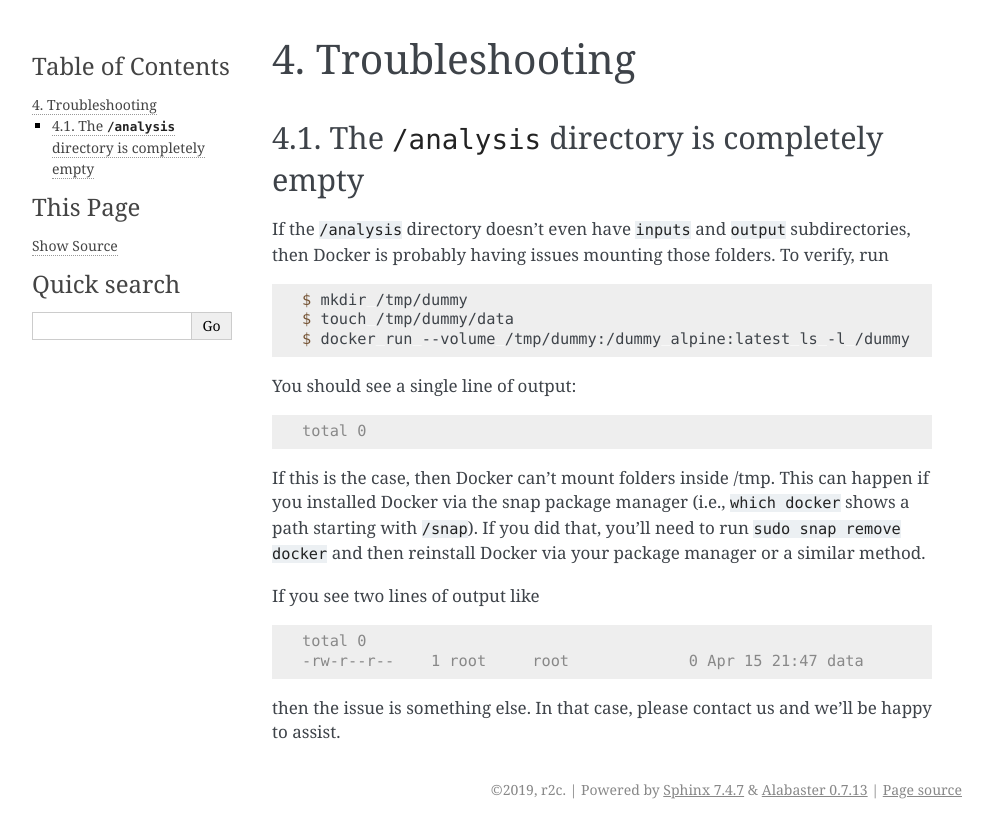
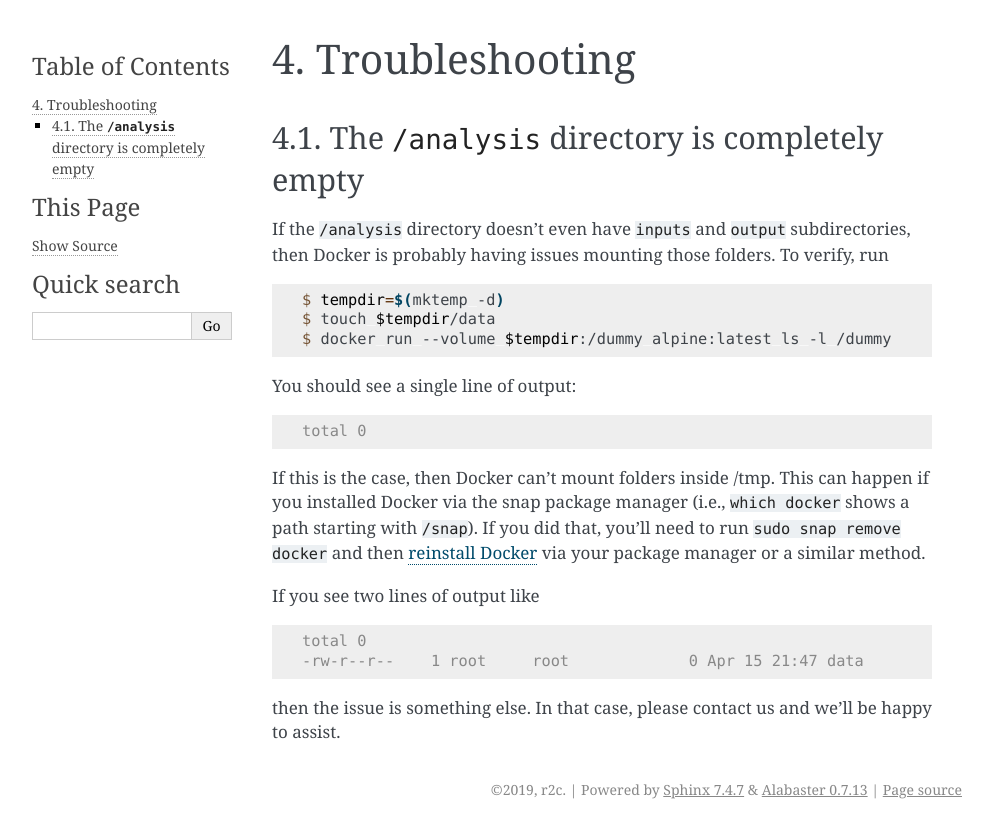
Before and after one commit to semgrep/docs, a Sphinx documentation site: the page built from docs/troubleshooting.rst, in a window 1280 px wide. Shown: the top 838 px of the page, without its empty margins (148-1141 px from the left). Built offline with Sphinx 7.4.7, drawn with Linux system fonts in a browser that asks for light colours.

Commit message:
Address @cjtenny's comments.

```diff
--- a/docs/intro/installation.rst
+++ b/docs/intro/installation.rst
@@ -20,7 +20,7 @@
 
 .. note:: You'll need to be able to run ``docker`` as the same user you want to run ``r2c``. For linux users: Rather than run ``r2c`` as a root or system administrator, we highly encourage `setting up Docker for regular users <https://docs.docker.com/install/linux/linux-postinstall/#manage-docker-as-a-non-root-user>`_.
 
-.. attention:: Installing Docker via the ``snap`` installer is incompatible with ``r2c``. If you're not sure how it was installed, run ``which docker``. If the output starts with ``/snap`` or something similar, you'll need to uninstall it from snap via ``sudo snap remove docker`` and then install it via one of the other methods listed above.
+.. attention:: Installing Docker via the ``snap`` installer is incompatible with ``r2c``.
 
 .. highlight:: text
 
--- a/docs/troubleshooting.rst
+++ b/docs/troubleshooting.rst
@@ -7,9 +7,9 @@
 
 .. code-block:: console
 
-   $ mkdir /tmp/dummy
-   $ touch /tmp/dummy/data
-   $ docker run --volume /tmp/dummy:/dummy alpine:latest ls -l /dummy
+   $ tempdir=$(mktemp -d)
+   $ touch $tempdir/data
+   $ docker run --volume $tempdir:/dummy alpine:latest ls -l /dummy
 
 You should see a single line of output:
 
```
Also changed, not shown: other parts of docs/troubleshooting.rst (+3 -1 lines).
